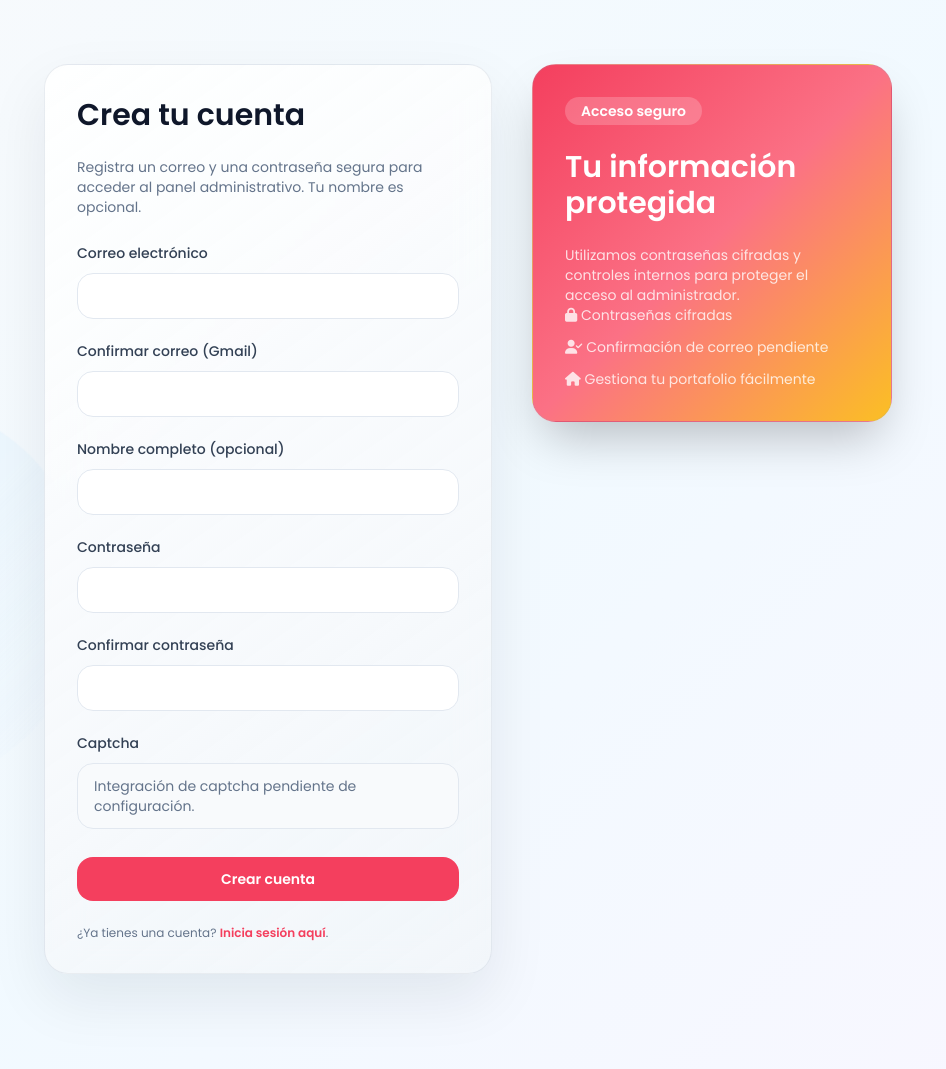
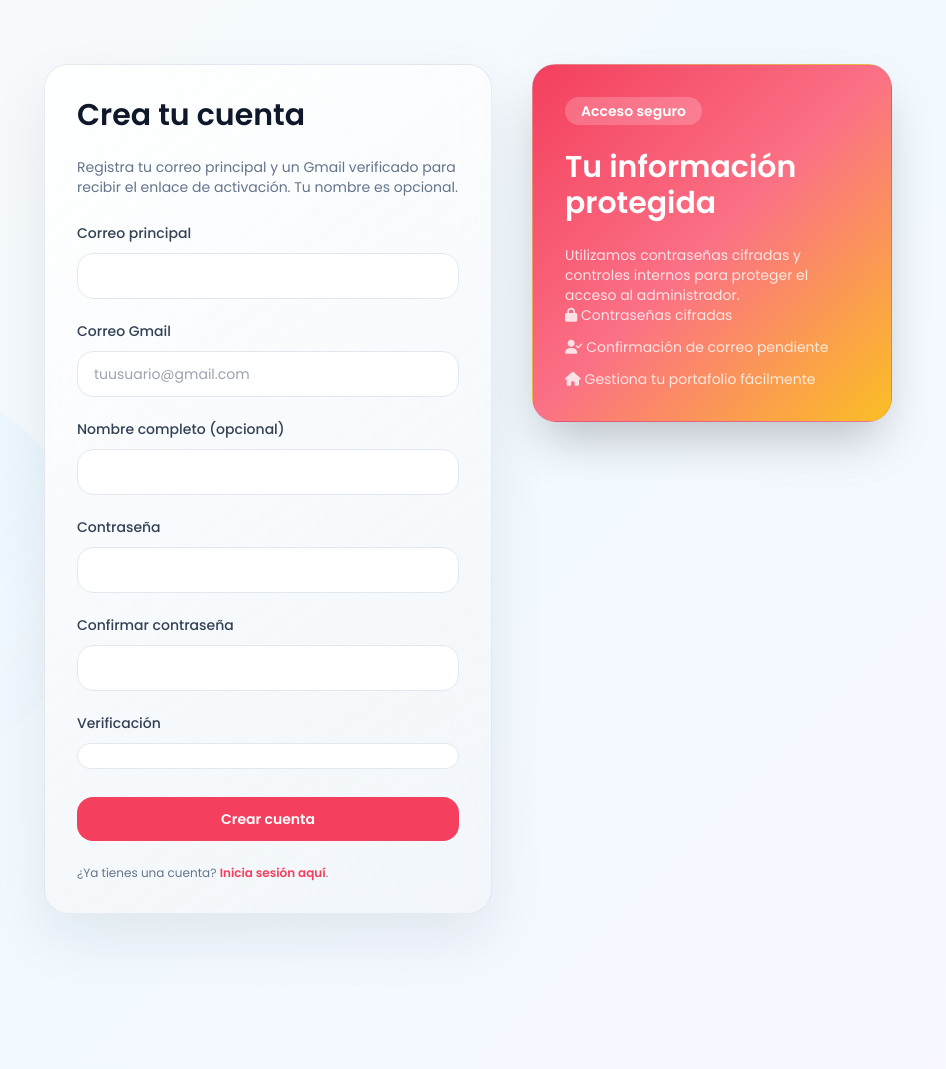
Before and after one commit to BlackTD/PaginaWebBienesRaices, a Flask app: page /register in a window 1280 px wide. Shown: the part 110-1179 px from the top of the page, without its empty margins (172-1118 px from the left). Run offline with Flask 3, Linux system fonts and the light colour scheme; some libraries are stand-ins or nearby versions.

Commit message:
Add email confirmation and captcha-aware auth flow

```diff
--- a/app.py
+++ b/app.py
@@ -1,7 +1,10 @@
 import os
+import smtplib
+from email.message import EmailMessage
 
 from flask import Flask, current_app, flash, redirect, render_template, request, session, url_for
 from flask_migrate import Migrate
+from itsdangerous import BadSignature, SignatureExpired, URLSafeTimedSerializer
 
 from config import Config
 from forms import LoginForm, RegistrationForm
@@ -17,38 +20,110 @@
     db.init_app(app)
     Migrate(app, db)
 
+    def _get_serializer() -> URLSafeTimedSerializer:
+        secret_key = current_app.config['SECRET_KEY']
+        salt = current_app.config.get('SECURITY_EMAIL_SALT', 'email-confirmation')
+        return URLSafeTimedSerializer(secret_key, salt=salt)
+
+    def generate_confirmation_token(email: str) -> str:
+        serializer = _get_serializer()
+        return serializer.dumps(email)
+
+    def send_confirmation_email(user: User) -> bool:
+        mail_username = current_app.config.get('MAIL_USERNAME')
+        mail_password = current_app.config.get('MAIL_PASSWORD')
+        mail_server = current_app.config.get('MAIL_SERVER')
+        mail_port = current_app.config.get('MAIL_PORT')
+        mail_use_tls = current_app.config.get('MAIL_USE_TLS', True)
+        sender = current_app.config.get('MAIL_DEFAULT_SENDER')
+
+        if not all([mail_username, mail_password, mail_server, sender]):
+            current_app.logger.warning('Mail configuration incomplete; skipping confirmation email.')
+            return False
+
+        token = generate_confirmation_token(user.email)
+        confirm_url = url_for('confirm_email', token=token, _external=True)
+
+        message = EmailMessage()
+        message['Subject'] = 'Confirma tu cuenta'
+        message['From'] = sender
+        message['To'] = user.gmail or user.email
+        greeting_name = user.name or 'Hola'
+        message.set_content(
+            (
+                f"{greeting_name}, completa la verificación de tu cuenta haciendo clic en el siguiente enlace:\n\n"
+                f"{confirm_url}\n\n"
+                "Si no solicitaste esta cuenta, ignora este mensaje."
+            )
+        )
+
+        try:
+            with smtplib.SMTP(mail_server, mail_port) as smtp:
+                if mail_use_tls:
+                    smtp.starttls()
+                smtp.login(mail_username, mail_password)
+                smtp.send_message(message)
+        except Exception as exc:  # pragma: no cover - network failure path
+            current_app.logger.error('Error sending confirmation email: %s', exc)
+            return False
+
+        return True
+
     @app.route('/register', methods=['GET', 'POST'])
     def register():
         form = RegistrationForm(request.form if request.method == 'POST' else None)
-        captcha_enabled = bool(
-            current_app.config.get('CAPTCHA_SITE_KEY')
-            and current_app.config.get('CAPTCHA_SECRET_KEY')
-        )
+        captcha_site_key = current_app.config.get('CAPTCHA_SITE_KEY')
+        captcha_enabled = bool(captcha_site_key and current_app.config.get('CAPTCHA_SECRET_KEY'))
 
         if form.validate_on_submit():
             email = form.email.data.strip().lower()
-            confirm_email = form.confirm_email.data.strip().lower()
+            gmail = form.gmail.data.strip().lower()
             form.email.data = email
-            form.confirm_email.data = confirm_email
+            form.gmail.data = gmail
             name = form.name.data.strip() if form.name.data else None
             password = form.password.data
 
             min_length = current_app.config.get('MIN_PASSWORD_LENGTH', 8)
+            valid = True
             if len(password) < min_length:
                 form.password.errors.append(
                     f'La contraseña debe tener al menos {min_length} caracteres.'
                 )
-            elif User.query.filter_by(email=email).first():
+                valid = False
+
+            if User.query.filter_by(email=email).first():
                 form.email.errors.append('Ya existe una cuenta asociada a este correo.')
-            else:
+                valid = False
+
+            if User.query.filter_by(gmail=gmail).first():
+                form.gmail.errors.append('Ya existe una cuenta asociada a este Gmail.')
+                valid = False
+
+            if valid:
                 password_hash = generate_password_hash(password)
-                user = User(email=email, password_hash=password_hash, name=name)
+                user = User(email=email, gmail=gmail, password_hash=password_hash, name=name)
                 db.session.add(user)
                 db.session.commit()
-                flash('Cuenta creada correctamente. Ahora puedes iniciar sesión.')
+
+                email_sent = send_confirmation_email(user)
+                if email_sent:
+                    flash(
+                        'Cuenta creada correctamente. Enviamos un correo de verificación a tu Gmail.',
+                        'success',
+                    )
+                else:
+                    flash(
+                        'Cuenta creada, pero no se pudo enviar el correo de verificación. Contacta al administrador.',
+                        'warning',
+                    )
                 return redirect(url_for('login'))
 
-        return render_template('register.html', form=form, captcha_enabled=captcha_enabled)
+        return render_template(
+            'register.html',
+            form=form,
+            captcha_enabled=captcha_enabled,
+            captcha_site_key=captcha_site_key,
+        )
 
     @app.route('/login', methods=['GET', 'POST'])
     def login():
@@ -62,6 +137,11 @@
 
             if not user or not check_password_hash(user.password_hash, password):
                 form.password.errors.append('Correo o contraseña inválidos. Intenta nuevamente.')
+            elif not user.email_confirmed:
+                flash(
+                    'Tu cuenta aún no ha sido verificada. Revisa tu bandeja de entrada para confirmar tu correo.',
+                    'warning',
+                )
             elif not user.is_active:
                 flash('Tu cuenta está desactivada. Contacta al administrador para reactivarla.', 'warning')
             else:
@@ -73,6 +153,32 @@
                 return redirect(url_for('index'))
 
         return render_template('login.html', form=form)
+
+    @app.route('/confirm_email/<token>')
+    def confirm_email(token: str):
+        serializer = _get_serializer()
+        try:
+            email = serializer.loads(token, max_age=60 * 60 * 24)
+        except SignatureExpired:
+            flash('El enlace de verificación ha expirado. Registra la cuenta nuevamente.', 'warning')
+            return redirect(url_for('register'))
+        except BadSignature:
+            flash('El enlace de verificación no es válido.', 'danger')
+            return redirect(url_for('register'))
+
+        user = User.query.filter_by(email=email).first()
+        if not user:
+            flash('No se encontró la cuenta asociada al enlace de verificación.', 'danger')
+            return redirect(url_for('register'))
+
+        if user.email_confirmed:
+            flash('Tu correo ya estaba verificado. Puedes iniciar sesión.', 'info')
+        else:
+            user.email_confirmed = True
+            db.session.commit()
+            flash('Correo verificado correctamente. Ya puedes iniciar sesión.', 'success')
+
+        return redirect(url_for('login'))
 
     @app.route('/logout')
     def logout():
--- a/forms.py
+++ b/forms.py
@@ -6,7 +6,8 @@
 from collections import OrderedDict
 from typing import Dict, Iterable, List, Optional as TypingOptional
 
-from flask import request, session
+import requests
+from flask import current_app, request, session
 from markupsafe import Markup, escape
 
 
@@ -118,6 +119,14 @@
 class CSRFTokenField(Field):
     def __init__(self) -> None:
         super().__init__('', input_type='hidden')
+
+
+class HiddenField(Field):
+    def __init__(self, label: str = '', *, validators: TypingOptional[Iterable] = None) -> None:
+        super().__init__(label, validators=validators, input_type='hidden')
+
+    def _should_include_value(self) -> bool:
+        return False
 
 
 class BaseFormMeta(type):
@@ -279,13 +288,72 @@
         placeholder: str = '',
     ) -> None:
         super().__init__(label, validators=validators, input_type='text', placeholder=placeholder)
+class GmailValidator:
+    def __init__(self, message: str | None = None) -> None:
+        self.message = message or 'Debes proporcionar una cuenta de Gmail válida.'
+
+    def __call__(self, form: BaseForm, field: Field) -> None:
+        value = (field.data or '').lower()
+        if not value.endswith('@gmail.com'):
+            raise ValidationError(self.message)
+
+
+class ReCaptchaValidator:
+    VERIFY_URL = 'https://www.google.com/recaptcha/api/siteverify'
+
+    def __init__(self, message: str | None = None) -> None:
+        self.message = message or 'Debes completar el captcha.'
+
+    def __call__(self, form: BaseForm, field: Field) -> None:
+        site_key = current_app.config.get('CAPTCHA_SITE_KEY')
+        secret_key = current_app.config.get('CAPTCHA_SECRET_KEY')
+        if not (site_key and secret_key):
+            field.flags['captcha_disabled'] = True
+            field.data = ''
+            return
+
+        token = field.data or ''
+        if not token:
+            raise ValidationError(self.message)
+
+        try:
+            response = requests.post(
+                self.VERIFY_URL,
+                data={
+                    'secret': secret_key,
+                    'response': token,
+                    'remoteip': request.remote_addr,
+                },
+                timeout=5,
+            )
+            payload = response.json()
+        except Exception as exc:  # pragma: no cover - network failure path
+            raise ValidationError('No se pudo verificar el captcha. Intenta nuevamente.') from exc
+
+        if not payload.get('success'):
+            raise ValidationError('Verificación de captcha inválida. Intenta nuevamente.')
+
+
+class ReCaptchaField(HiddenField):
+    def __init__(self) -> None:
+        super().__init__('', validators=[ReCaptchaValidator()])
+
+    def bind(self, form: 'BaseForm', name: str) -> 'Field':
+        bound = super().bind(form, name)
+        bound.name = 'g-recaptcha-response'
+        bound.id = 'g-recaptcha-response'
+        return bound
+
+    def __call__(self, **kwargs) -> Markup:
+        return Markup('')
 
 
 class RegistrationForm(BaseForm):
-    email = StringField('Correo electrónico', validators=[DataRequired(), Email(), Length(max=255)])
-    confirm_email = StringField(
-        'Confirmar correo (Gmail)',
-        validators=[DataRequired(), Email(), EqualTo('email', message='Los correos deben coincidir.')],
+    email = StringField('Correo principal', validators=[DataRequired(), Email(), Length(max=255)])
+    gmail = StringField(
+        'Correo Gmail',
+        validators=[DataRequired(), Email(), GmailValidator(), Length(max=255)],
+        placeholder='tuusuario@gmail.com',
     )
     name = StringField('Nombre completo (opcional)', validators=[Optional(), Length(max=255)])
     password = PasswordField('Contraseña', validators=[DataRequired()])
@@ -293,6 +361,7 @@
         'Confirmar contraseña',
         validators=[DataRequired(), EqualTo('password', message='Las contraseñas deben coincidir.')],
     )
+    captcha = ReCaptchaField()
     submit = SubmitField('Crear cuenta')
 
 
--- a/models.py
+++ b/models.py
@@ -7,6 +7,7 @@
 
     id = db.Column(db.Integer, primary_key=True)
     email = db.Column(db.String(255), unique=True, nullable=False)
+    gmail = db.Column(db.String(255), unique=True, nullable=True)
     password_hash = db.Column(db.String(255), nullable=False)
     name = db.Column(db.String(255), nullable=True)
     is_active = db.Column(db.Boolean, nullable=False, server_default=db.true())
--- a/requirements.txt
+++ b/requirements.txt
@@ -2,3 +2,4 @@
 Flask-SQLAlchemy>=3.1
 Flask-Migrate>=4.0
 python-dotenv>=1.0
+requests>=2.31
--- a/templates/login.html
+++ b/templates/login.html
@@ -7,7 +7,7 @@
         <div class="glass-card w-full max-w-md space-y-6 p-8 text-slate-600 animate-on-scroll">
             <h1 class="text-3xl font-semibold text-slate-900">Accede a tu cuenta</h1>
             <p class="text-sm text-slate-500">
-                Ingresa con el correo y la contraseña que registraste anteriormente para administrar el catálogo.
+                Ingresa con el correo principal que registraste. Si aún no confirmas tu Gmail, revisa tu bandeja antes de iniciar sesión.
             </p>
             <form method="post" novalidate class="space-y-5">
                 {{ form.csrf_token }}
--- a/templates/register.html
+++ b/templates/register.html
@@ -7,7 +7,7 @@
         <div class="glass-card w-full max-w-md space-y-6 p-8 text-slate-600 animate-on-scroll">
             <h1 class="text-3xl font-semibold text-slate-900">Crea tu cuenta</h1>
             <p class="text-sm text-slate-500">
-                Registra un correo y una contraseña segura para acceder al panel administrativo. Tu nombre es opcional.
+                Registra tu correo principal y un Gmail verificado para recibir el enlace de activación. Tu nombre es opcional.
             </p>
             <form method="post" novalidate class="space-y-5">
                 {{ form.csrf_token }}
@@ -24,9 +24,9 @@
                     {% endfor %}
                 </div>
                 <div class="space-y-2">
-                    <label class="text-sm font-medium text-slate-700" for="{{ form.confirm_email.id }}">{{ form.confirm_email.label.text }}</label>
-                    {{ form.confirm_email(class='w-full rounded-2xl border border-slate-200 px-4 py-3 text-sm outline-none focus:border-rose-400 focus:ring-2 focus:ring-rose-200') }}
-                    {% for error in form.confirm_email.errors %}
+                    <label class="text-sm font-medium text-slate-700" for="{{ form.gmail.id }}">{{ form.gmail.label.text }}</label>
+                    {{ form.gmail(class='w-full rounded-2xl border border-slate-200 px-4 py-3 text-sm outline-none focus:border-rose-400 focus:ring-2 focus:ring-rose-200') }}
+                    {% for error in form.gmail.errors %}
                         <p class="text-xs text-rose-600">{{ error }}</p>
                     {% endfor %}
                 </div>
@@ -52,11 +52,15 @@
                     {% endfor %}
                 </div>
                 {% if captcha_enabled %}
+                    {{ form.captcha }}
                     <div class="space-y-2">
-                        <label class="text-sm font-medium text-slate-700">Captcha</label>
-                        <div class="rounded-2xl border border-slate-200 bg-slate-50 px-4 py-3 text-sm text-slate-500">
-                            Integración de captcha pendiente de configuración.
+                        <label class="text-sm font-medium text-slate-700">Verificación</label>
+                        <div class="rounded-2xl border border-slate-200 bg-white px-4 py-3 text-sm text-slate-500">
+                            <div class="g-recaptcha" data-sitekey="{{ captcha_site_key }}"></div>
                         </div>
+                        {% for error in form.captcha.errors %}
+                            <p class="text-xs text-rose-600">{{ error }}</p>
+                        {% endfor %}
                     </div>
                 {% endif %}
                 <div class="pt-2">
@@ -82,3 +86,10 @@
     </div>
 </section>
 {% endblock %}
+
+{% block scripts %}
+    {{ super() }}
+    {% if captcha_enabled and captcha_site_key %}
+        <script src="https://www.google.com/recaptcha/api.js" async defer></script>
+    {% endif %}
+{% endblock %}
```
Also changed, not shown: config.py (+7 -0 lines), migrations/versions/20240604_add_gmail_to_users.py (added, +26 -0 lines).
